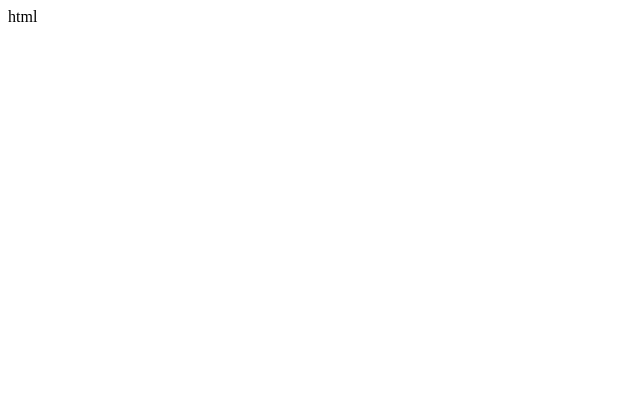
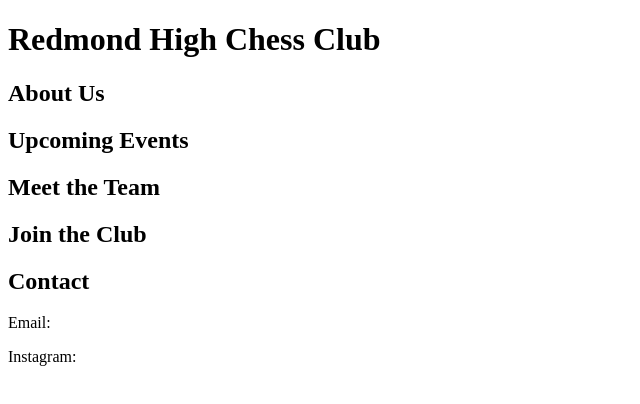
Before and after one commit to irisryz/rhsWeb, a plain HTML site: page index.html in a window 1280 px wide. Shown: the whole page, without its empty margins (0-640 px from the left). Drawn offline with Linux system fonts and the light colour scheme.

Commit message:
Update index.html

```diff
--- a/index.html
+++ b/index.html
@@ -3,10 +3,48 @@
 <head>
   <meta charset="UTF-8" />
   <meta name="viewport" content="width=device-width, initial-scale=1.0" />
-    <title>lemonade Stand</title>
+  <title>Redmond High Chess Club</title>
   <link rel="stylesheet" href="style.css" />
 </head>
 <body>
-    <script type="text/javascript"></script>
+
+  <header>
+    <h1>Redmond High Chess Club</h1>
+  </header>
+
+  <main>
+    <section id="about">
+      <h2>About Us</h2>
+
+    </section>
+
+    <section id="events">
+      <h2>Upcoming Events</h2>
+      <ul>
+
+      </ul>
+    </section>
+
+    <section id="members">
+      <h2>Meet the Team</h2>
+
+    </section>
+
+    <section id="join">
+      <h2>Join the Club</h2>
+
+    </section>
+
+    <section id="contact">
+      <h2>Contact</h2>
+      <p>Email: </p>
+      <p>Instagram: </p>
+    </section>
+  </main>
+
+  <footer>
+
+  </footer>
+
 </body>
-</html>html
+</html>
```
Lines whose indentation alone changed are shown as unchanged.
